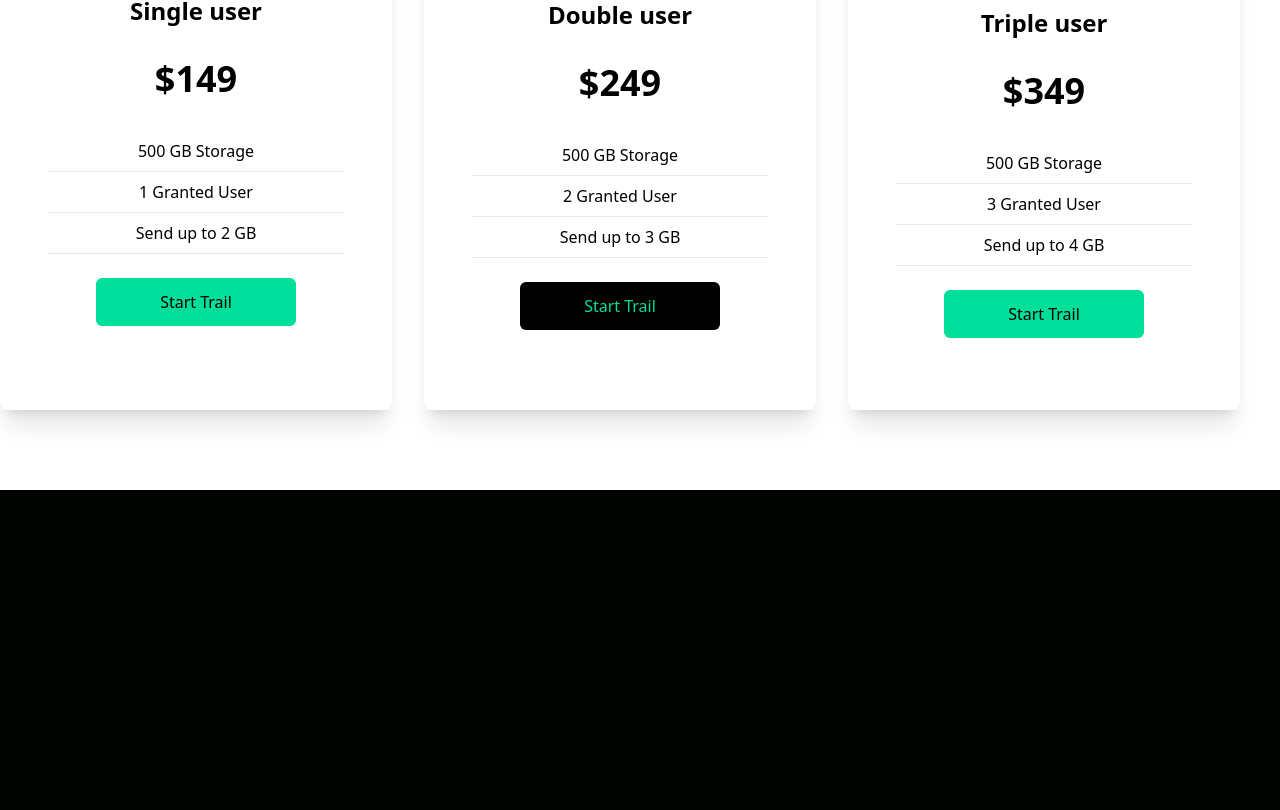
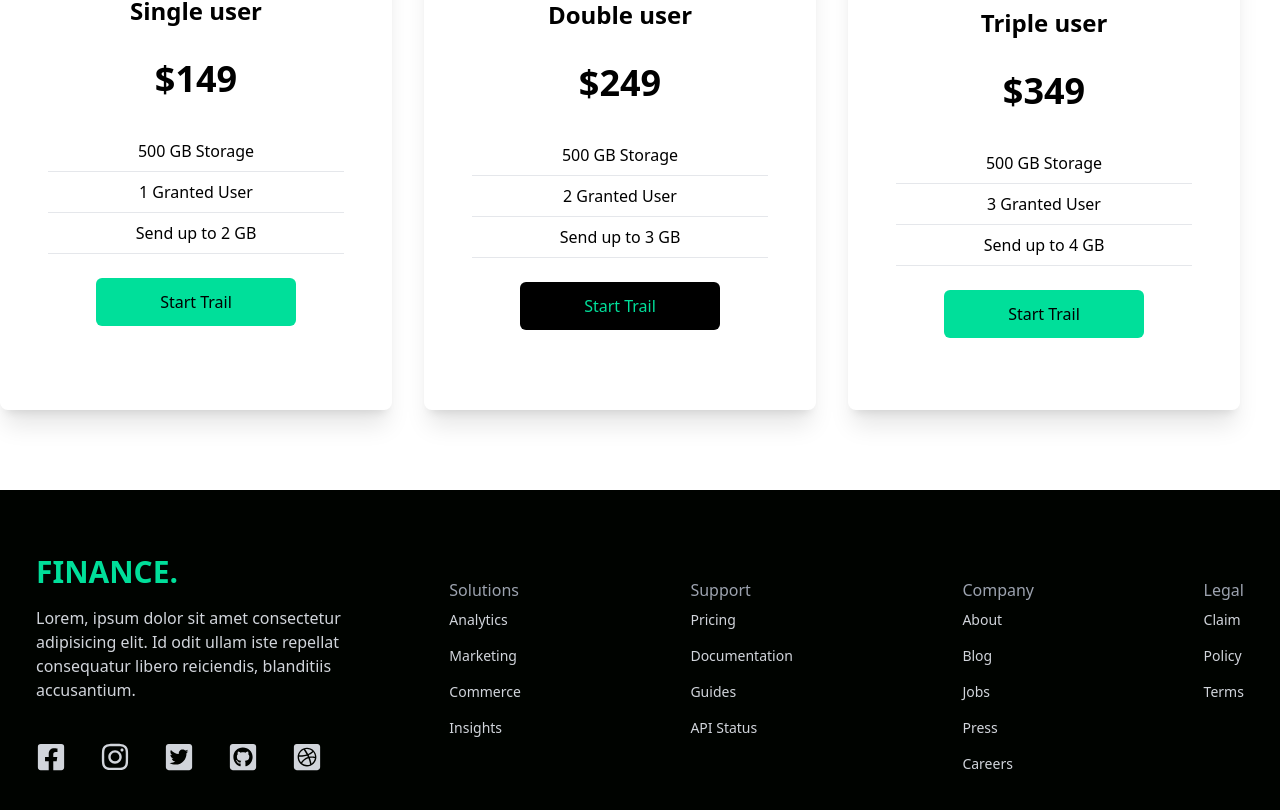
Before and after one commit to habib-SE/data-finance, a React (Create React App) app: page / in a window 1280 px wide. Shown: the part 1912-2722 px from the top of the page. Before the commit the page ends 2402 px from the top, so only its background shows below. Built offline with nearby package versions, Linux system fonts and the light colour scheme.

Commit message:
Finished a footer components and complet a website

```diff
--- a/src/App.js
+++ b/src/App.js
@@ -4,6 +4,7 @@
 import Analytics from './components/Analytics';
 import Newslater from './components/Newslater';
 import Cards from './components/Cards';
+import Footer from './components/Footer';
 function App() {
   return (
     <div>
@@ -12,6 +13,7 @@
       <Analytics/>
       <Newslater/>
       <Cards/>
+      <Footer/>
     </div>
   );
 }
--- /dev/null
+++ b/src/components/Footer.jsx
@@ -0,0 +1,66 @@
+import React from 'react';
+import {
+  FaDribbbleSquare,
+  FaFacebookSquare,
+  FaGithubSquare,
+  FaInstagram,
+  FaTwitterSquare,
+} from 'react-icons/fa';
+
+const Footer = () => {
+  return (
+    <div className='max-w-[1240px] mx-auto py-16 px-4 grid lg:grid-cols-3 gap-8 text-gray-300'>
+      <div>
+        <h1 className='w-full text-3xl font-bold text-[#00df9a]'>FINANCE.</h1>
+        <p className='py-4'>Lorem, ipsum dolor sit amet consectetur adipisicing elit. Id odit ullam iste repellat consequatur libero reiciendis, blanditiis accusantium.</p>
+        <div className='flex justify-between md:w-[75%] my-6'>
+            <FaFacebookSquare size={30} />
+            <FaInstagram size={30} />
+            <FaTwitterSquare size={30} />
+            <FaGithubSquare size={30} />
+            <FaDribbbleSquare size={30} />
+        </div>
+      </div>
+      <div className='lg:col-span-2 flex justify-between mt-6'>
+    <div>
+        <h6 className='font-medium text-gray-400'>Solutions</h6>
+        <ul>
+            <li className='py-2 text-sm'>Analytics</li>
+            <li className='py-2 text-sm'>Marketing</li>
+            <li className='py-2 text-sm'>Commerce</li>
+            <li className='py-2 text-sm'>Insights</li>
+        </ul>
+    </div>
+    <div>
+        <h6 className='font-medium text-gray-400'>Support</h6>
+        <ul>
+            <li className='py-2 text-sm'>Pricing</li>
+            <li className='py-2 text-sm'>Documentation</li>
+            <li className='py-2 text-sm'>Guides</li>
+            <li className='py-2 text-sm'>API Status</li>
+        </ul>
+    </div>
+    <div>
+        <h6 className='font-medium text-gray-400'>Company</h6>
+        <ul>
+            <li className='py-2 text-sm'>About</li>
+            <li className='py-2 text-sm'>Blog</li>
+            <li className='py-2 text-sm'>Jobs</li>
+            <li className='py-2 text-sm'>Press</li>
+            <li className='py-2 text-sm'>Careers</li>
+        </ul>
+    </div>
+    <div>
+        <h6 className='font-medium text-gray-400'>Legal</h6>
+        <ul>
+            <li className='py-2 text-sm'>Claim</li>
+            <li className='py-2 text-sm'>Policy</li>
+            <li className='py-2 text-sm'>Terms</li>
+        </ul>
+    </div>
+      </div>
+    </div>
+  );
+};
+
+export default Footer;
```
